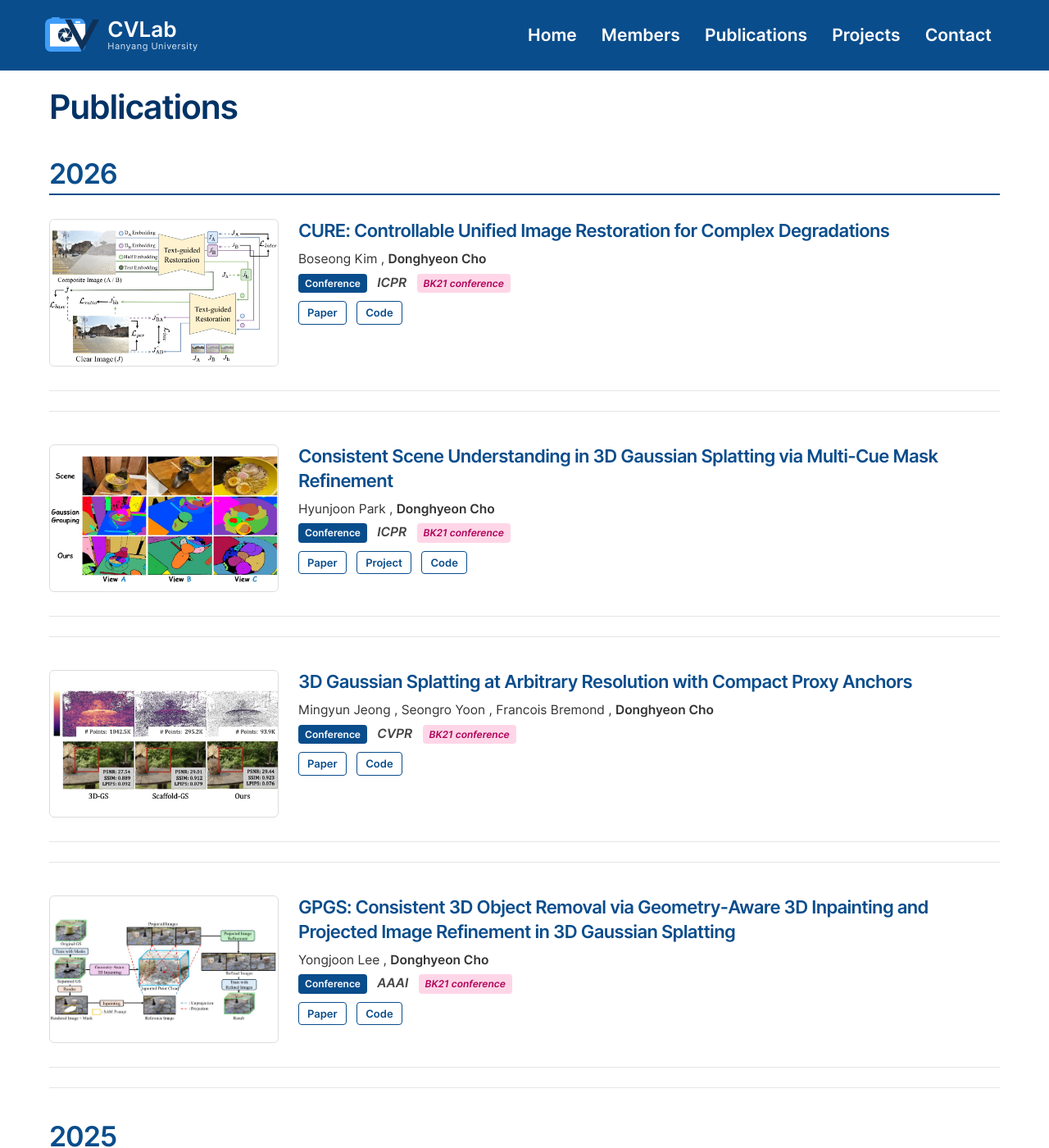
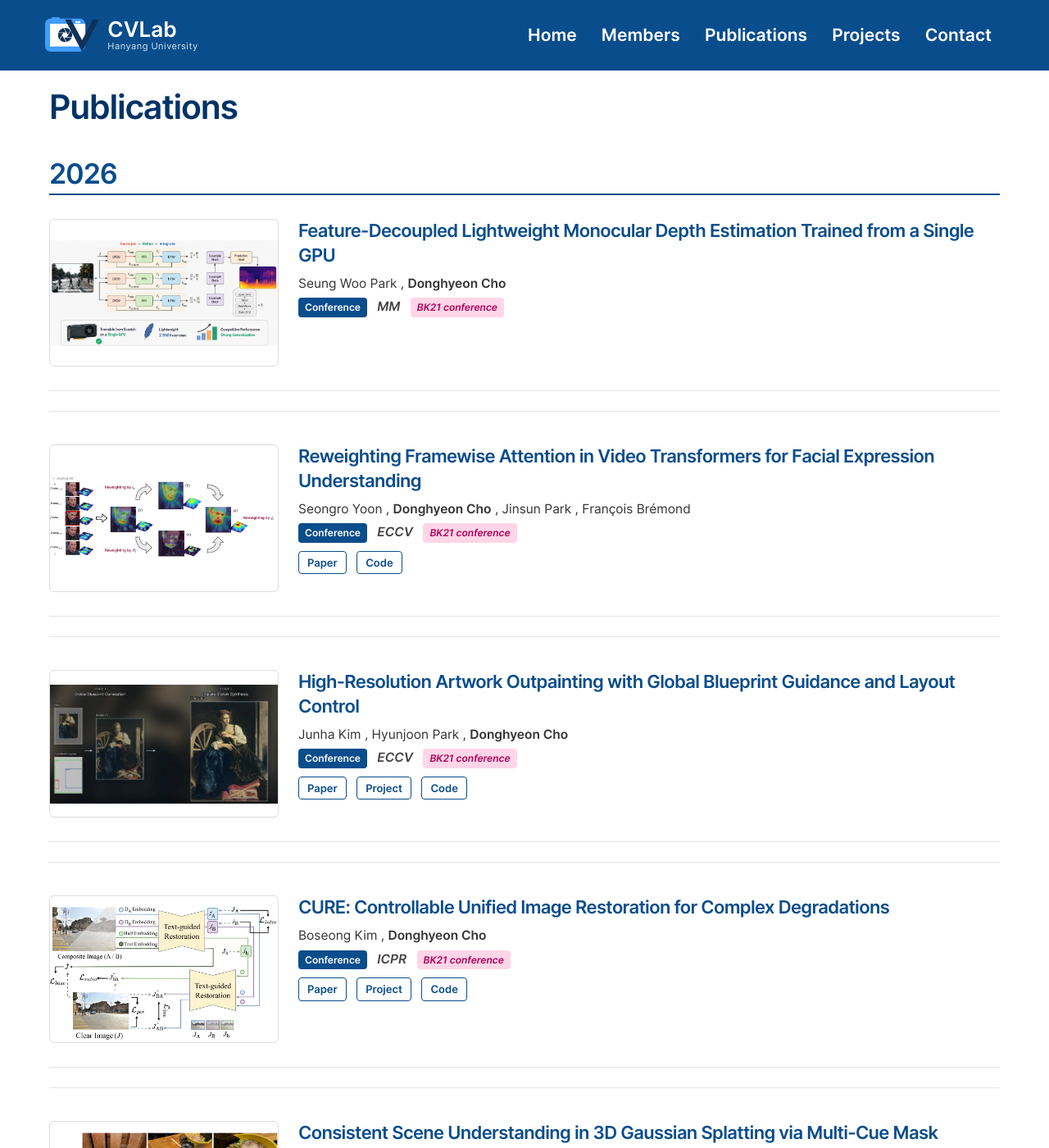
Before and after one commit to HYU-CV/website, a Jekyll site: the page built from _pages/publications.md, in a window 1280 px wide and 1400 px high. Shown: the whole window at 82% size. Built offline with Jekyll 4.4.1, drawn with Linux system fonts in a browser that asks for light colours; nearby versions of some CDN libraries.

Commit message:
Update CVLab website

```diff
--- a/_data/news.yml
+++ b/_data/news.yml
@@ -1,3 +1,6 @@
+- date: (2026.08)
+  headline: 'One paper was accepted inACM International Conference on Information and Knowledge Management (CIKM 2026)</strong>.'
+
 - date: (2026.07)
   headline: 'One paper was accepted in ACM Multimedia <strong>(MM 2026)</strong>.'
 
--- a/_data/publist.yml
+++ b/_data/publist.yml
@@ -1,4 +1,52 @@
 # [2026]
+
+- title: "Feature-Decoupled Lightweight Monocular Depth Estimation Trained from a Single GPU"
+  authors:
+    - name: Seung Woo Park
+    - name: Donghyeon Cho
+      is_corresponding: true
+  venue: "MM"
+  venue_full: "ACM Multimedia"
+  year: 2026
+  type: "Conference"
+  note: "BK21 conference"
+  image: "s_depth.jpg"
+  paper:
+  project:
+  code:
+
+- title: "Reweighting Framewise Attention in Video Transformers for Facial Expression Understanding"
+  authors:
+    - name: Seongro Yoon
+    - name: Donghyeon Cho
+    - name: Jinsun Park
+    - name: François Brémond
+      is_corresponding: true
+  venue: "ECCV"
+  venue_full: "European Conference on Computer Vision"
+  year: 2026
+  type: "Conference"
+  note: "BK21 conference"
+  image: "mira.png"
+  paper: "https://arxiv.org/abs/2606.30611"
+  project:
+  code: "https://github.com/ysrinria/MiRA"
+
+- title: "High-Resolution Artwork Outpainting with Global Blueprint Guidance and Layout Control"
+  authors:
+    - name: Junha Kim
+    - name: Hyunjoon Park
+    - name: Donghyeon Cho
+      is_corresponding: true
+  venue: "ECCV"
+  venue_full: "European Conference on Computer Vision"
+  year: 2026
+  type: "Conference"
+  note: "BK21 conference"
+  image: "hr_outpainting.jpg"
+  paper: "https://arxiv.org/pdf/2607.06162"
+  project: "https://poohoh.github.io/BlueOut.github.io/"
+  code: "https://github.com/poohoh/BlueOut"
 
 - title: "CURE: Controllable Unified Image Restoration for Complex Degradations"
   authors:
@@ -12,7 +60,7 @@
   note: "BK21 conference"
   image: "cure.jpg"
   paper: "https://arxiv.org/abs/2607.03044"
-  project:
+  project: "https://bo-oseng.github.io/CURE"
   code: "https://github.com/bo-oseng/CURE"
 
 - title: "Consistent Scene Understanding in 3D Gaussian Splatting via Multi-Cue Mask Refinement"
--- a/_data/team.yml
+++ b/_data/team.yml
@@ -109,6 +109,7 @@
   internship:
   achievements:
   publications:
+    - "High-Resolution Artwork Outpainting with Global Blueprint Guidance and Layout Control, Junha Kim, Hyunjoon Park and Donghyeon Cho, European Conference on Computer Vision (ECCV), 2026"
     - "노이즈 최적화 및 레이아웃 조건을 활용한 아웃페인팅 성능 향상, IPIU, 2026"
   ##link: junha-kim
   category: student
@@ -171,6 +172,7 @@
   internship:
   achievements:
   publications:
+    - "High-Resolution Artwork Outpainting with Global Blueprint Guidance and Layout Control, Junha Kim, Hyunjoon Park and Donghyeon Cho, European Conference on Computer Vision (ECCV), 2026"
     - "Consistent Scene Understanding in 3D Gaussian Splatting via Multi-Cue Mask Refinement, Hyunjoon Park and Donghyeon Cho, International Conference on Pattern Recognition (ICPR), 2026"
     - "3DGS에서 2D SAM을 활용할 때 발생하는 한계점 극복 및 효과적인 3차원 공간 이해를 위한 방법에 관한 연구, IPIU, 2026"
     - "3D Gaussian Splatting을 활용한 Point Cloud 합성 및 3차원 합성 공간 복원에 대한 연구, IPIU, 2025"
```
Also changed, not shown: images/publications/hr_outpainting.jpg (added), images/publications/mira.png (added), images/publications/s_depth.jpg (added).
